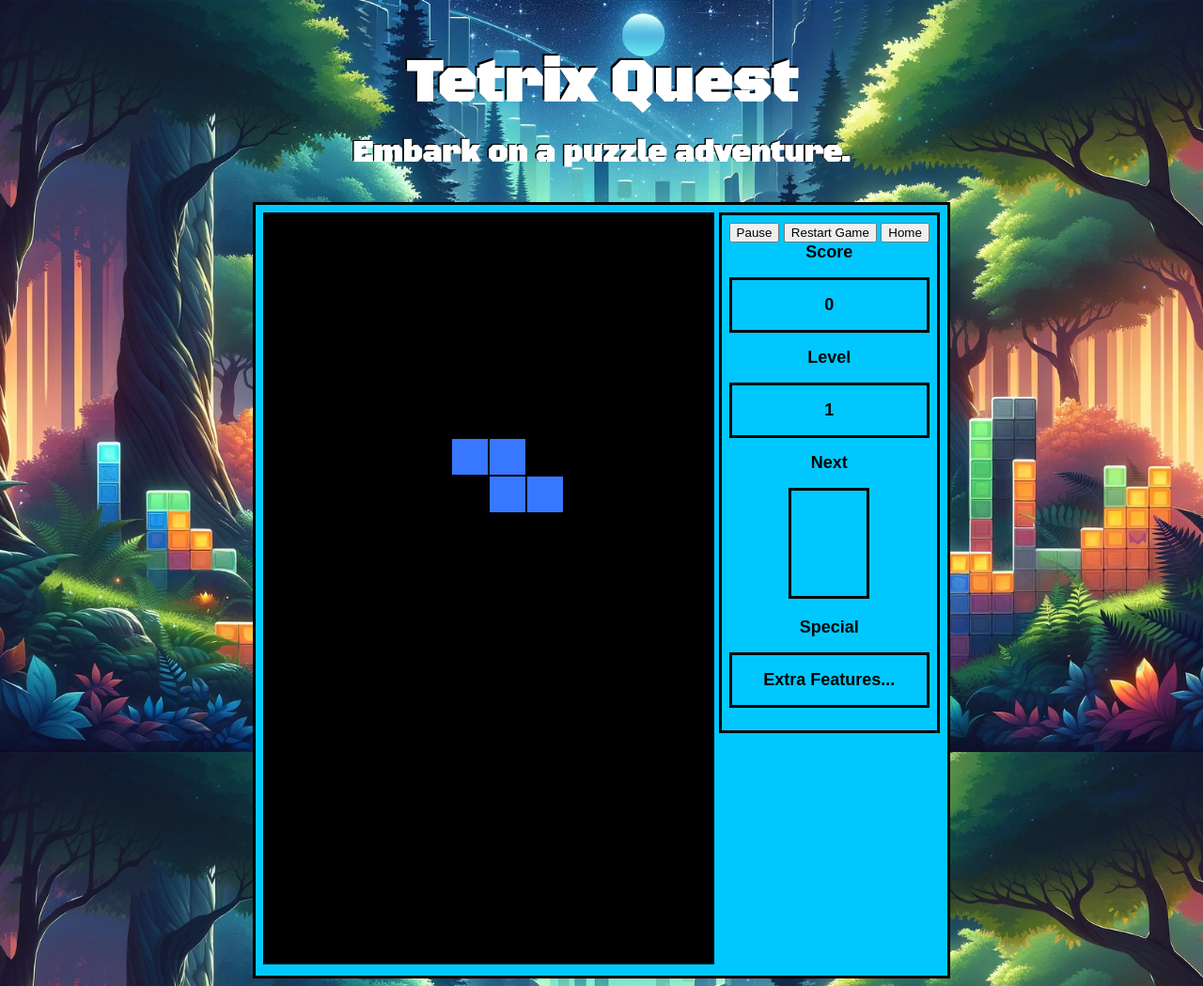
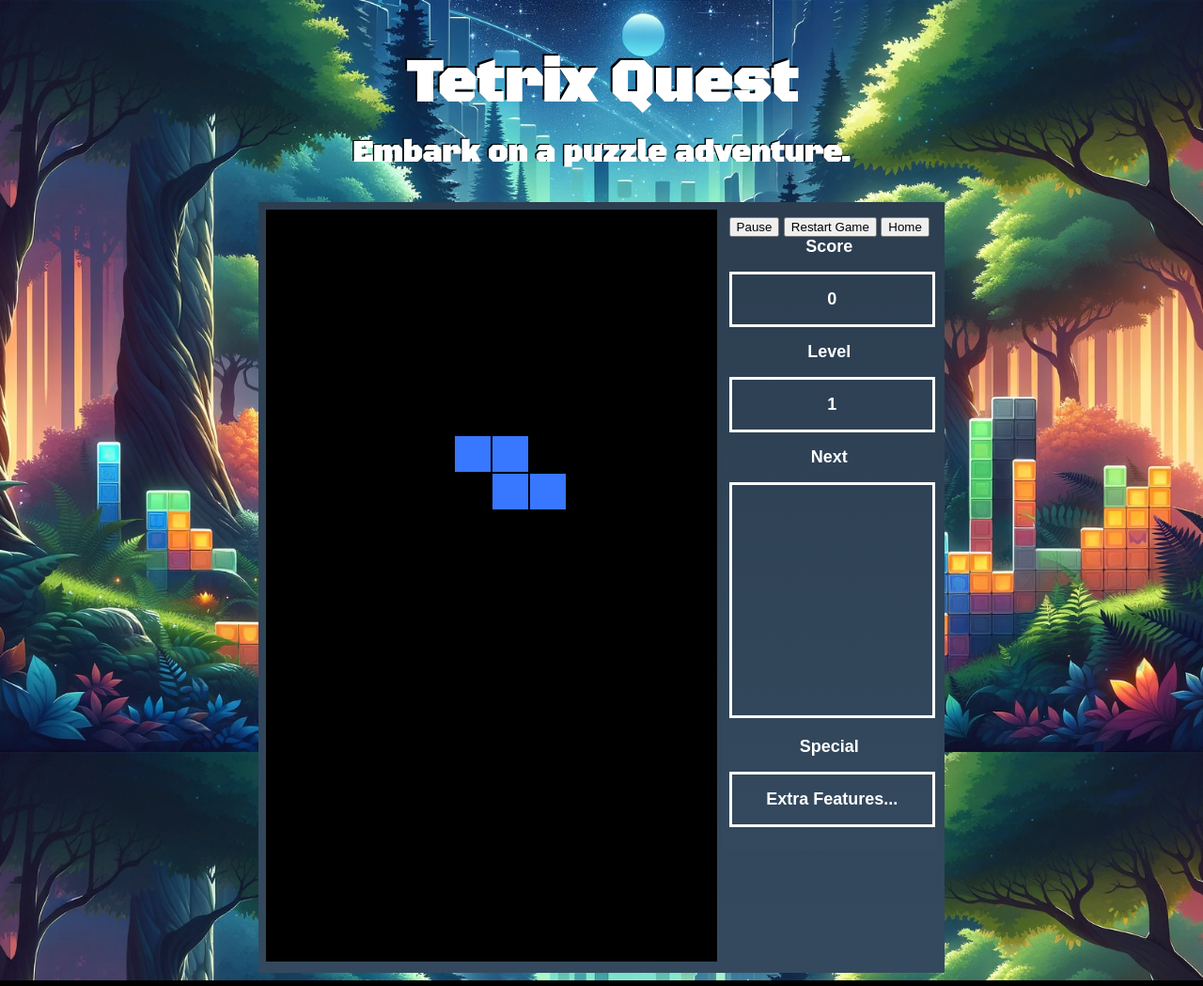
Before and after one commit to sahilsrawat27/dgl209-tetrixquest, a PHP site: page /tetris.php in a window 1280 px wide. Shown: the whole page at 94% size. Run offline with PHP 8.4, Linux system fonts and the light colour scheme; a map, chart or similar area stays blank.

Commit message:
Adjust the styling of the game page

```diff
--- a/styles.css
+++ b/styles.css
@@ -213,20 +213,26 @@ input[type="date"] {
 --------Game Page Styling --------
 ----------------------------------
 */
-.sidebar,
 .game-area {
     display: inline-block;
-    border: 3px solid;
     padding: 0.5rem;
     vertical-align: top;
-    background-color: #00c8ff;
+    background: linear-gradient(to bottom, #2c3e50, #34495e);
+}
+.sidebar{
     height: 100%;
+    display: inline-block;
+    padding: 0.5rem;
+    vertical-align: top;
+    background: linear-gradient(to bottom, #2c3e50, #34495e);
+    color: #fff;
 
 }
 .game_content {
     border: 3px solid;
     padding: 1rem 0;
     margin: 1rem 0;
+    width: 100%;
 }
 
 .game_content, .game_heading{
```
